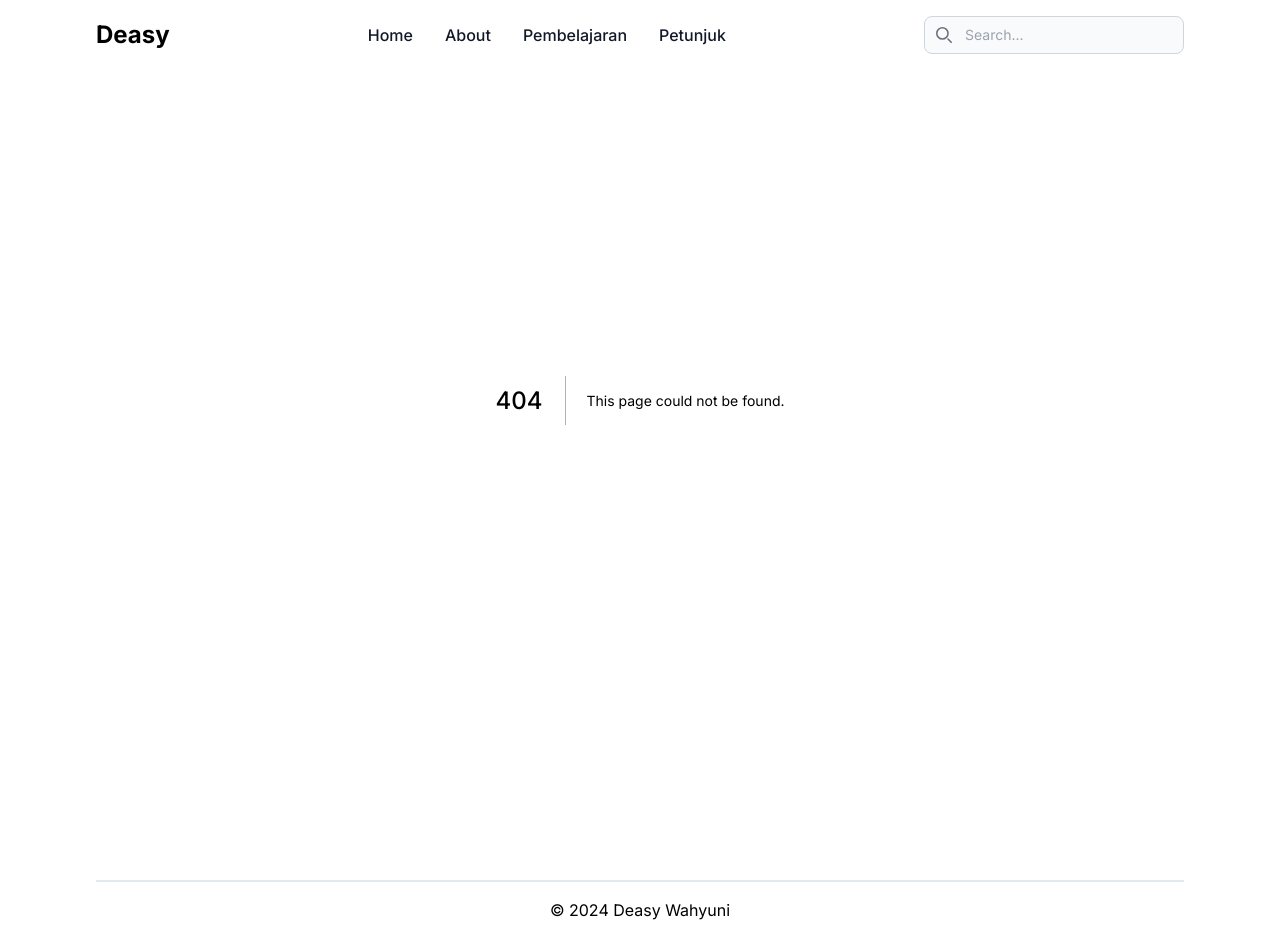
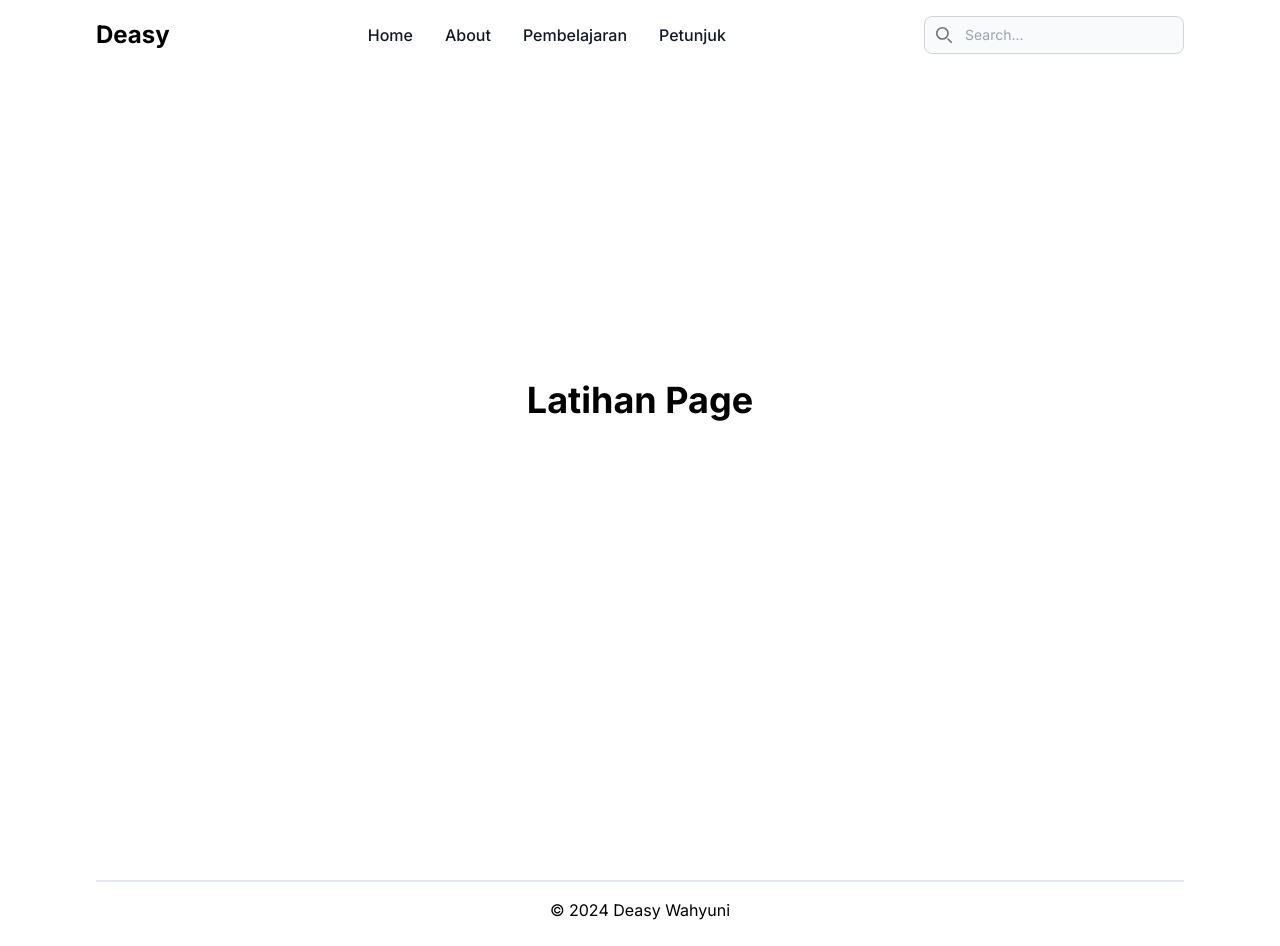
Before and after one commit to yogimulyanaprayoga/deasywahyuni, a Next.js app: page /latihan in a window 1280 px wide. Before the commit this address had no page. Built offline with nearby package versions, Linux system fonts and the light colour scheme.

Commit message:
feat:menambahkan page latihan

```diff
--- /dev/null
+++ b/src/app/latihan/page.tsx
@@ -0,0 +1,7 @@
+export default function LatihanPage() {
+  return (
+    <div className="h-screen flex justify-center items-center">
+      <h1>Latihan Page</h1>
+    </div>
+  );
+}
```
